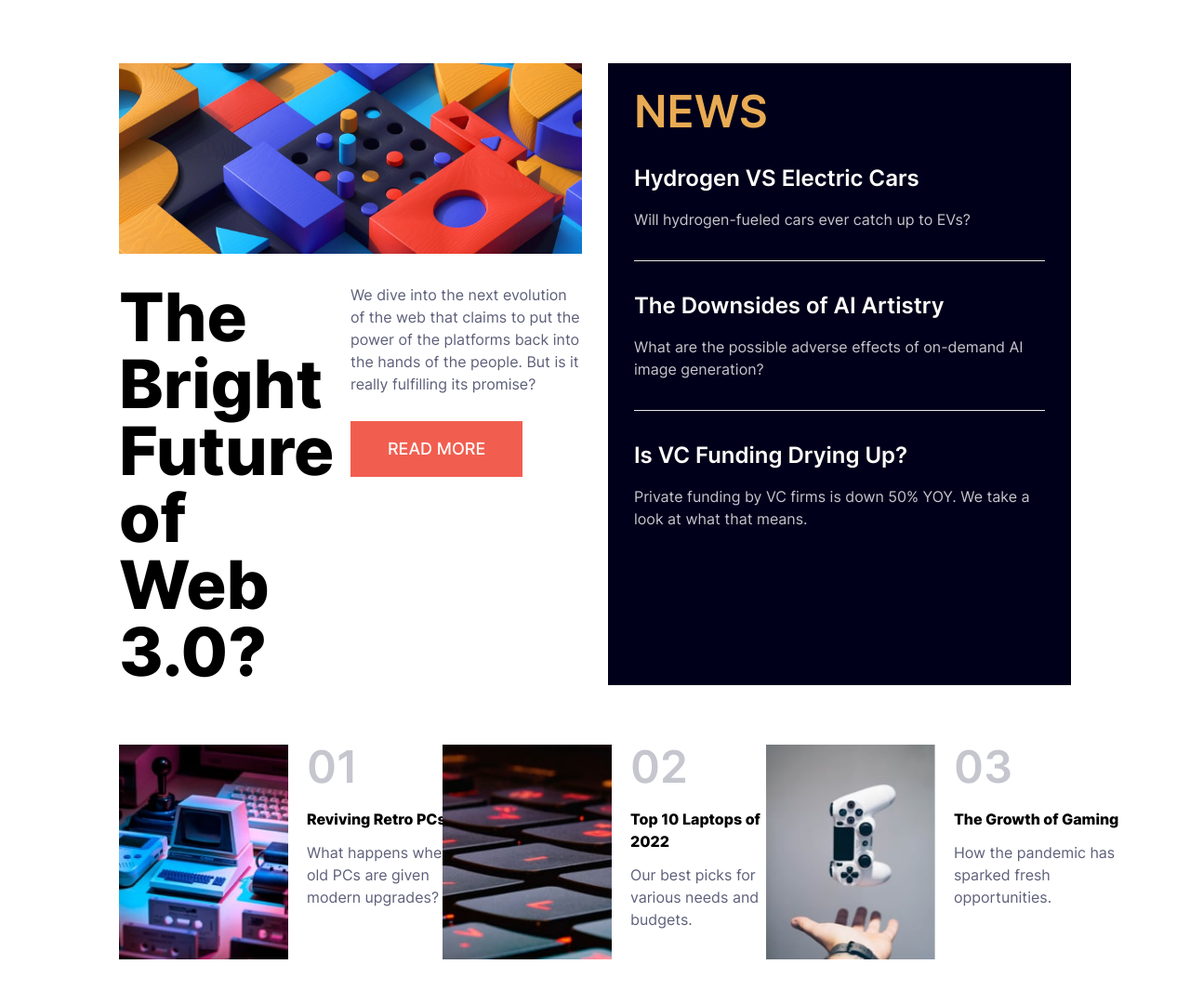
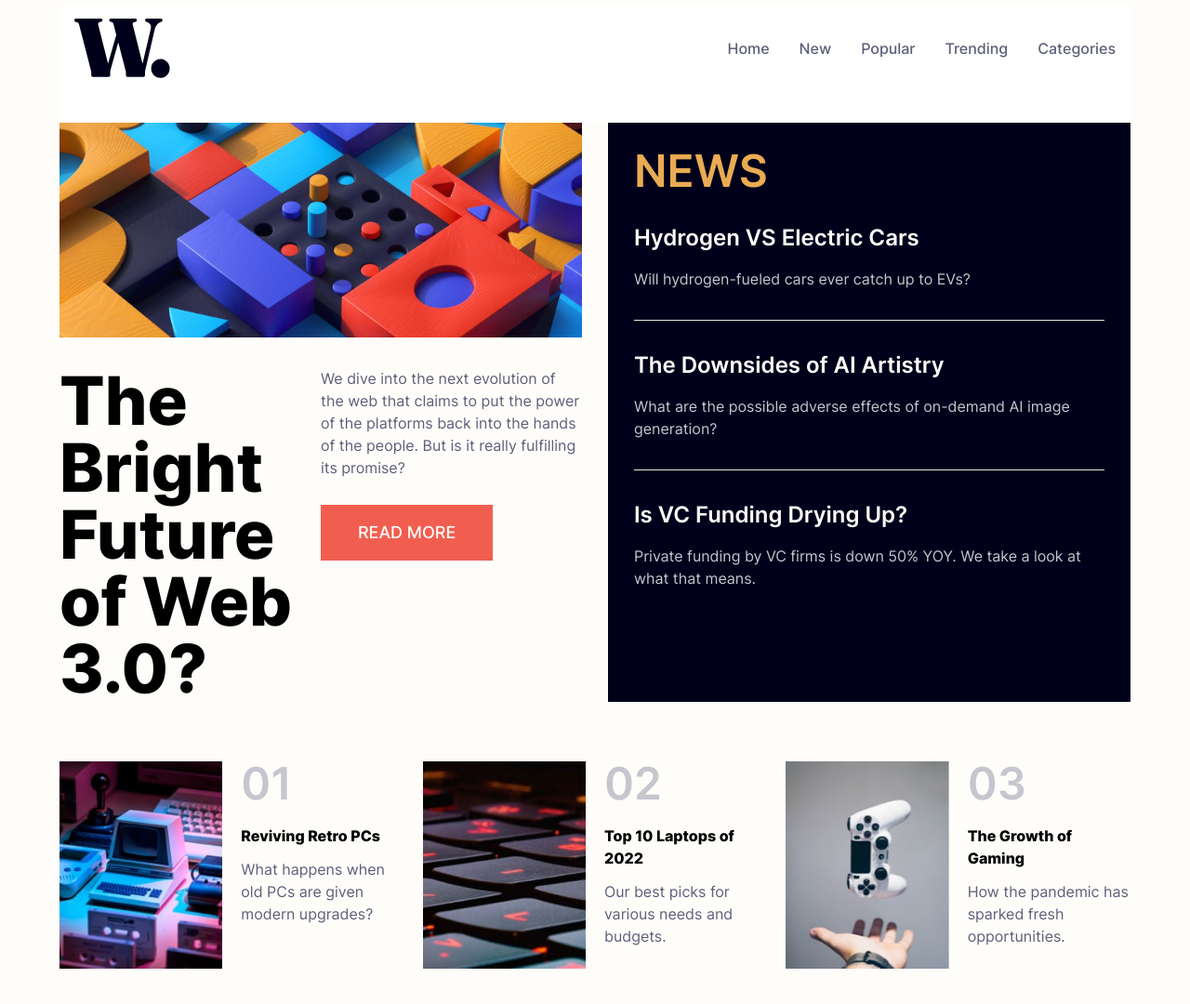
Before and after one commit to AdrianMartinezGit/TechNewsHomePage, a website: page index.html in a window 1280 px wide. Shown: the part 60-1140 px from the top of the page at 93% size. Drawn offline with nearby package versions, Linux system fonts and the light colour scheme.

Commit message:
Responsive Update #4

```diff
--- a/index.html
+++ b/index.html
@@ -7,7 +7,7 @@
   <title>Frontend Mentor | News homepage</title>
   <link href="./dist/output.css" rel="stylesheet">
 </head>
-<body class="p-3 lg:p-[128px]">
+<body class="m-0 p-3 lg:p-[48px] xl:p-[64px] bg-[#fffdfa]">
   <!--
   Home
   New
@@ -46,11 +46,11 @@
   How the pandemic has sparked fresh opportunities.
   -->
 
-  <!-- navbar component
-  <nav class="bg-white border-gray-200 dark:bg-gray-900">
-    <div class="max-w-screen-xl flex flex-wrap items-center justify-between mx-auto p-4">
+  <!-- navbar component -->
+  <nav class="bg-white border-gray-200 dark:bg-gray-900 pb-8">
+    <div class="flex flex-wrap items-center justify-between mx-auto p-4">
       <a href="https://flowbite.com/" class="flex items-center space-x-3 rtl:space-x-reverse">
-          <img src="./assets/images/logo.svg" class="h-8" alt="Flowbite Logo" />
+          <img src="./assets/images/logo.svg" class="h-16" alt="Flowbite Logo"/>
       </a>
       <button data-collapse-toggle="navbar-default" type="button" class="inline-flex items-center p-2 w-10 h-10 justify-center text-sm text-gray-500 rounded-lg lg:hidden hover:bg-gray-100 focus:outline-none focus:ring-2 focus:ring-gray-200 dark:text-gray-400 dark:hover:bg-gray-700 dark:focus:ring-gray-600" aria-controls="navbar-default" aria-expanded="false">
           <span class="sr-only">Open main menu</span>
@@ -61,27 +61,27 @@
       <div class="hidden w-full lg:block md:w-auto" id="navbar-default">
         <ul class="font-medium flex flex-col p-4 md:p-0 mt-4 border border-gray-100 rounded-lg bg-gray-50 md:flex-row md:space-x-8 rtl:space-x-reverse md:mt-0 md:border-0 md:bg-white dark:bg-gray-800 md:dark:bg-gray-900 dark:border-gray-700">
           <li>
-            <a href="#" class="block py-2 px-3 text-white bg-blue-700 rounded md:bg-transparent md:text-blue-700 md:p-0 dark:text-white md:dark:text-blue-500" aria-current="page">Home</a>
+            <a href="#" class="block py-2 px-3 text-color-dark-gray-blue rounded md:bg-transparent md:text-color-orange md:p-0 dark:text-white md:dark:text-color-orange" aria-current="page">Home</a>
           </li>
           <li>
-            <a href="#" class="block py-2 px-3 text-gray-900 rounded hover:bg-gray-100 md:hover:bg-transparent md:border-0 md:hover:text-blue-700 md:p-0 dark:text-white md:dark:hover:text-blue-500 dark:hover:bg-gray-700 dark:hover:text-white md:dark:hover:bg-transparent">About</a>
+            <a href="#" class="block py-2 px-3 text-color-dark-gray-blue rounded hover:bg-gray-100 md:hover:bg-transparent md:border-0 md:hover:text-color-orange md:p-0 dark:text-white md:dark:hover:text-color-orange dark:hover:bg-gray-700 dark:hover:text-white md:dark:hover:bg-transparent">New</a>
           </li>
           <li>
-            <a href="#" class="block py-2 px-3 text-gray-900 rounded hover:bg-gray-100 md:hover:bg-transparent md:border-0 md:hover:text-blue-700 md:p-0 dark:text-white md:dark:hover:text-blue-500 dark:hover:bg-gray-700 dark:hover:text-white md:dark:hover:bg-transparent">Services</a>
+            <a href="#" class="block py-2 px-3 text-color-dark-gray-blue rounded hover:bg-gray-100 md:hover:bg-transparent md:border-0 md:hover:text-color-orange md:p-0 dark:text-white md:dark:hover:text-color-orange dark:hover:bg-gray-700 dark:hover:text-white md:dark:hover:bg-transparent">Popular</a>
           </li>
           <li>
-            <a href="#" class="block py-2 px-3 text-gray-900 rounded hover:bg-gray-100 md:hover:bg-transparent md:border-0 md:hover:text-blue-700 md:p-0 dark:text-white md:dark:hover:text-blue-500 dark:hover:bg-gray-700 dark:hover:text-white md:dark:hover:bg-transparent">Pricing</a>
+            <a href="#" class="block py-2 px-3 text-color-dark-gray-blue rounded hover:bg-gray-100 md:hover:bg-transparent md:border-0 md:hover:text-color-orange md:p-0 dark:text-white md:dark:hover:text-color-orange dark:hover:bg-gray-700 dark:hover:text-white md:dark:hover:bg-transparent">Trending</a>
           </li>
           <li>
-            <a href="#" class="block py-2 px-3 text-gray-900 rounded hover:bg-gray-100 md:hover:bg-transparent md:border-0 md:hover:text-blue-700 md:p-0 dark:text-white md:dark:hover:text-blue-500 dark:hover:bg-gray-700 dark:hover:text-white md:dark:hover:bg-transparent">Contact</a>
+            <a href="#" class="block py-2 px-3 text-color-dark-gray-blue rounded hover:bg-gray-100 md:hover:bg-transparent md:border-0 md:hover:text-color-orange md:p-0 dark:text-white md:dark:hover:text-color-orange dark:hover:bg-gray-700 dark:hover:text-white md:dark:hover:bg-transparent">Categories</a>
           </li>
         </ul>
       </div>
     </div>
   </nav>
-  -->
+  <!---->
 
-  <div class="grid max-lg:grid-rows-2 lg:grid-cols-2 gap-16 md:gap-16 lg:gap-7 lg:h-auto">
+  <div class="grid max-lg:grid-rows-2 lg:grid-cols-2 gap-16 md:gap-16 lg:gap-7">
     <div>
       <img src="./assets/images/image-web-3-desktop.jpg" class="hidden lg:block"> <!-- Desktop Image -->
       <img src="./assets/images/image-web-3-desktop.jpg" class="hidden md:block lg:hidden w-full"> <!-- Tablet Image -->
@@ -89,7 +89,7 @@
 
       <div class="grid max-lg:grid-rows-2 lg:grid-cols-2 pt-8 md:gap-6 lg:gap-0">
         <div>
-          <h1 class="font-extrabold text-5xl md:text-7xl">The Bright Future of Web 3.0?</h1>
+          <h1 class="font-extrabold text-5xl md:text-7xl lg:text-4xl xl:text-7xl">The Bright Future of Web 3.0?</h1>
         </div>
         <div>
           <p class="text-color-dark-gray-blue">We dive into the next evolution of the web that claims to put the power of the platforms back into the
@@ -100,7 +100,7 @@
         </div>
       </div>
     </div>
-    <div class="bg-[#00001a] p-7 md:h-[500px] lg:h-auto">
+    <div class="bg-[#00001a] p-7">
       <h1 class="text-color-orange text-5xl font-semibold">NEWS</h1>
 
       <h2 class="text-color-off-white font-semibold text-2xl pt-8">Hydrogen VS Electric Cars</h2>
@@ -117,9 +117,9 @@
   </div>
 
   <div class="grid max-lg:grid-rows-3 lg:grid-cols-3 gap-5 pt-16 pb-16">
-    <div class="grid grid-cols-2 w-96 gap-5">
+    <div class="grid grid-cols-2 gap-5">
       <div>
-        <img src="./assets/images/image-retro-pcs.jpg">
+        <img src="./assets/images/image-retro-pcs.jpg" class="w-full">
       </div>
       <div>
         <h1 class="text-[#c5c6ce] text-5xl font-semibold pb-5">01</h1>
@@ -127,9 +127,9 @@
         <p class="text-[#5d5f79]">What happens when old PCs are given modern upgrades?</p>
       </div>
     </div>
-    <div class="grid grid-cols-2 w-96 gap-5">
+    <div class="grid grid-cols-2 gap-5">
       <div>
-        <img src="./assets/images/image-top-laptops.jpg">
+        <img src="./assets/images/image-top-laptops.jpg" class="w-full">
       </div>
       <div>
         <h1 class="text-[#c5c6ce] text-5xl font-semibold pb-5">02</h1>
@@ -137,9 +137,9 @@
         <p class="text-[#5d5f79]">Our best picks for various needs and budgets.</p>
       </div>
     </div>
-    <div class="grid grid-cols-2 w-96 gap-5">
+    <div class="grid grid-cols-2 gap-5">
       <div>
-        <img src="./assets/images/image-gaming-growth.jpg">
+        <img src="./assets/images/image-gaming-growth.jpg" class="w-full">
       </div>
       <div>
         <h1 class="text-[#c5c6ce] text-5xl font-semibold pb-5">03</h1>
--- a/src/input.css
+++ b/src/input.css
@@ -15,29 +15,29 @@ body {
     text-align: center;
 }
 .attribution a {
-    color: hsl(228, 45%, 44%);
+    color: #3e52a3
 }
 
 .text-color-orange {
-    color: hsl(35, 77%, 62%);
+    color: #e9ab53;
 }
 
 .text-color-red {
-    color: hsl(5, 85%, 63%);
+    color: #f15e50;
 }
 
 .text-color-off-white {
-    color: hsl(36, 100%, 99%);
+    color: #fffdfa;
 }
 
 .text-color-gray-blue {
-    color: hsl(233, 8%, 79%);
+    color: #c5c6ce;
 }
 
 .text-color-dark-gray-blue {
-    color: hsl(236, 13%, 42%);
+    color: #5d5f79;
 }
 
 .text-color-very-dark-blue {
-    color: hsl(240, 100%, 5%);
+    color: #00001a;
 }
```
Also changed, not shown: dist/output.css.
